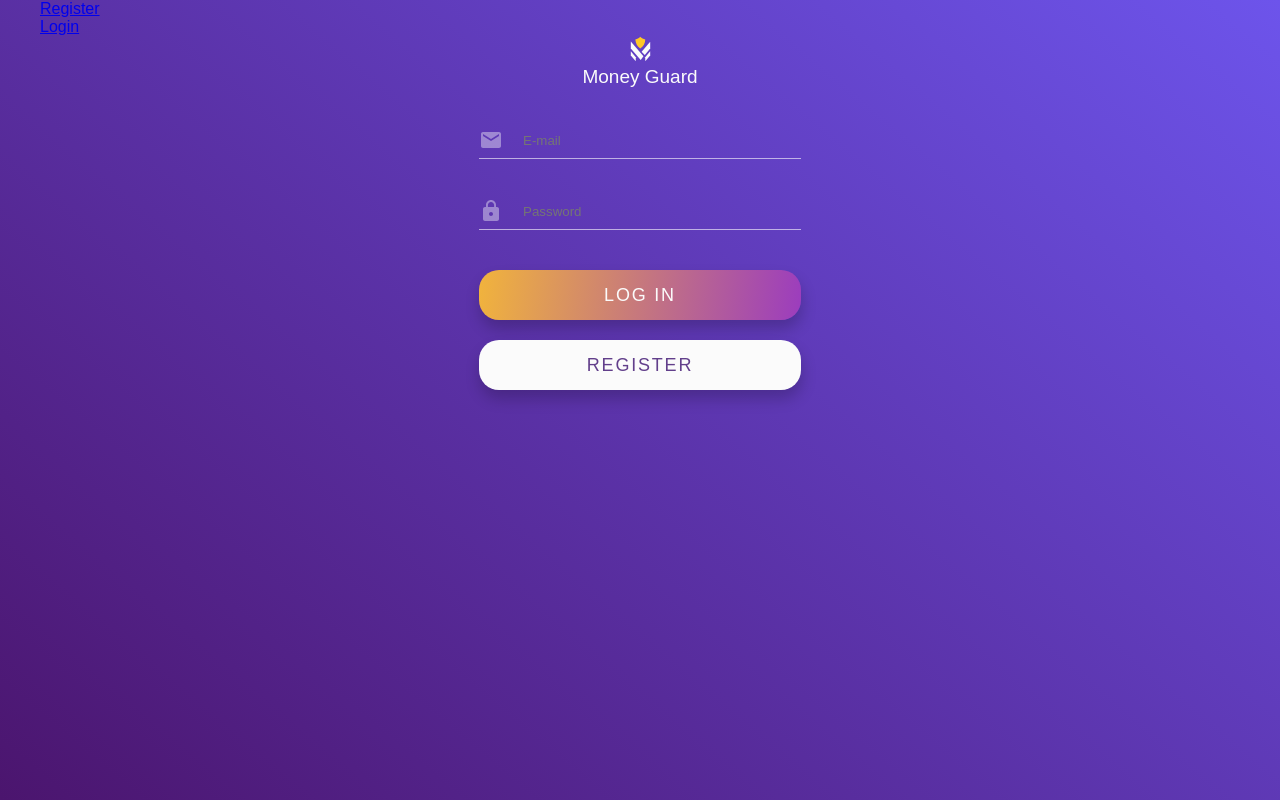
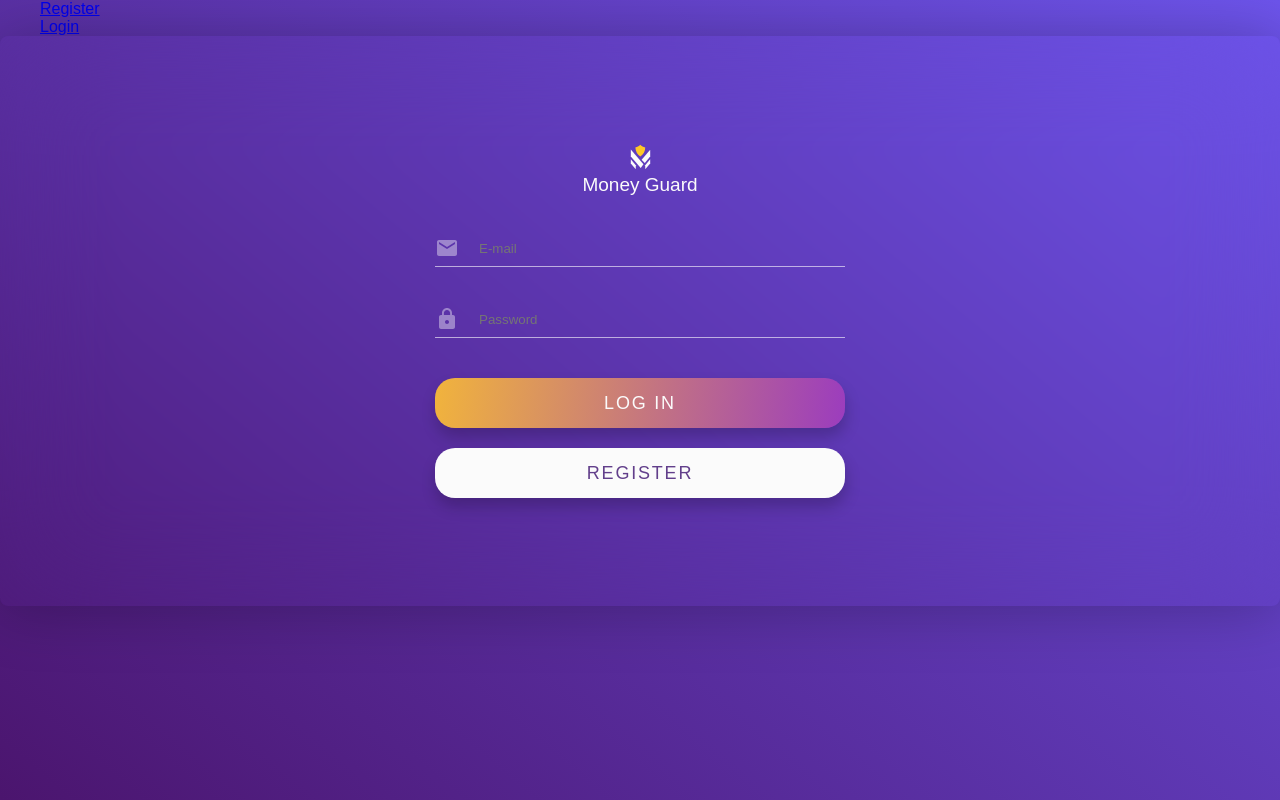
Before and after one commit to elias-291356/Money-Guard, a React (Create React App) app: page /Money-Guard/login in a window 1280 px wide. Built offline with nearby package versions, Linux system fonts and the light colour scheme.

Commit message:
some css  for login tablet

```diff
--- a/src/components/LoginForm/LoginForm.jsx
+++ b/src/components/LoginForm/LoginForm.jsx
@@ -3,7 +3,7 @@ import { useForm } from "react-hook-form";
 import {
   Container,
   FormLoginContainer,
-  // FormLoginWrap,
+  FormLoginWrap,
   InputForm,
   AccentButton,
   WrapButtonsForm,
@@ -25,8 +25,7 @@ const LoginForm = () => {
   console.log(errors);
   return (
     <Container>
-      {/* <FormLoginWrap> */}
-
+      <FormLoginWrap>
         <form onSubmit={handleSubmit(onSubmit)}>
           <FormLoginContainer>
             <LogoWrap>
@@ -146,7 +145,7 @@ const LoginForm = () => {
             <NoAccentButton type="submit"> Register </NoAccentButton>
           </WrapButtonsForm>
         </form>
-      {/* </FormLoginWrap> */}
+      </FormLoginWrap>
     </Container>
   );
 };
--- a/src/components/LoginForm/LoginForm.styled.js
+++ b/src/components/LoginForm/LoginForm.styled.js
@@ -11,10 +11,16 @@ export const Container = styled.div`
   }
 
   @media screen and (min-width: 768px) {
-
+    display: flex;
+    align-items: center;
     max-width: 768px;
+    width: 533px;
+    min-height:570px;
     padding-left: 32px;
     padding-right: 32px;
+    border-radius: 8px;
+    backdrop-filter: blur(50px);
+    box-shadow: var(--modal-shadow);
   }
 
   @media screen and (min-width: 1280px) {
@@ -23,9 +29,15 @@ export const Container = styled.div`
     padding-right: 16px;
   }
 `;
-// export const FormLoginWrap = styled.div`
-//   background-color: transparent;
-// `;
+export const FormLoginWrap = styled.div`
+@media screen and (min-width: 320px) {
+   width: 280px;
+  }
+  @media screen and (min-width: 768px) {
+   width: 410px;
+  }
+`;
+
 export const InputForm = styled.input`
   border: none;
   outline: none;
@@ -102,3 +114,6 @@ font-style: normal;
 font-weight: 400;
 line-height: normal;
 `;
+export const Form = styled.div`
+width: 410px;
+`;
```
Lines whose indentation alone changed are shown as unchanged.
